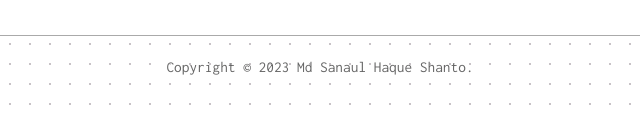
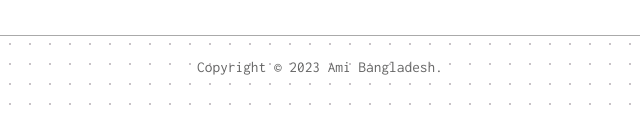
Before and after one commit to zetx2024/bshell, a plain HTML site: page offline.html in a window 1280 px wide. Shown: the part 917-1032 px from the top of the page, 320-960 px from the left. Drawn offline with Linux system fonts and the light colour scheme.

Commit message:
Update offline.html

```diff
--- a/offline.html
+++ b/offline.html
@@ -37,7 +37,7 @@
     </article>
 
     <footer>
-  <p><a target="_blank" rel="noopener" href="https://md-sanaul-haque-shanto.github.io/">Copyright © 2023 Md Sanaul Haque Shanto.</a></p>
+  <p><a target="_blank" rel="noopener" href="#">Copyright © 2023 Ami Bangladesh.</a></p>
 </footer>
 
 </body>
```
